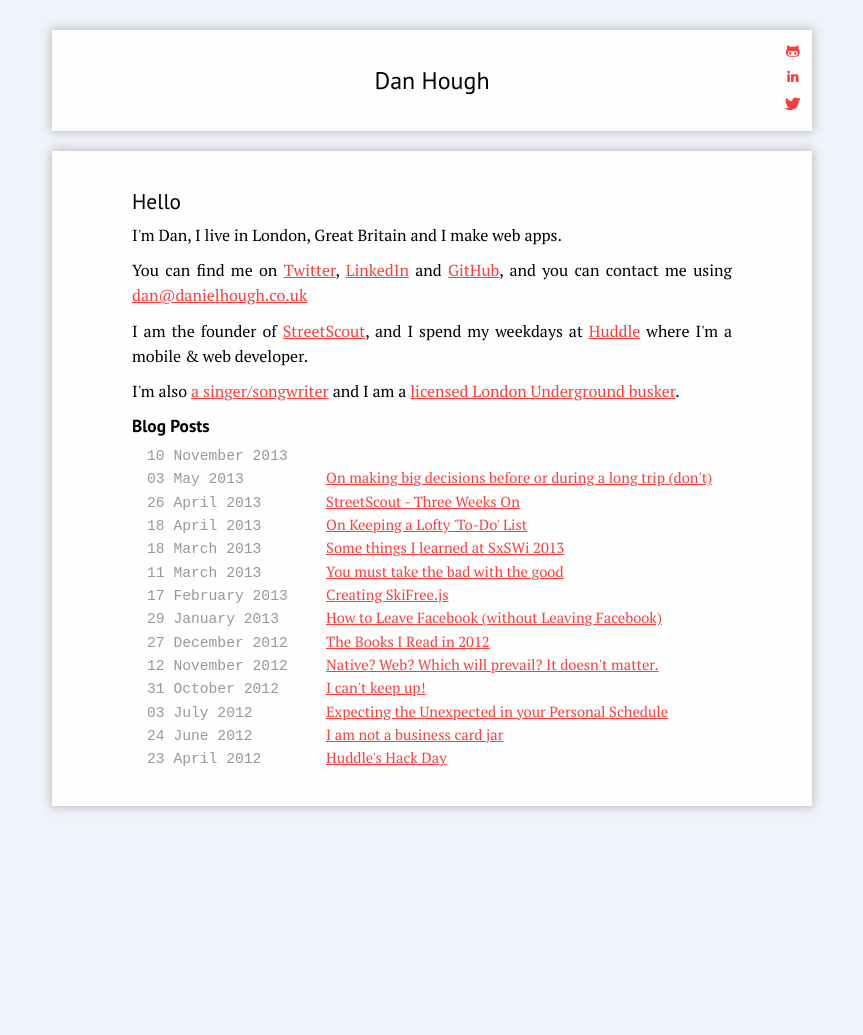
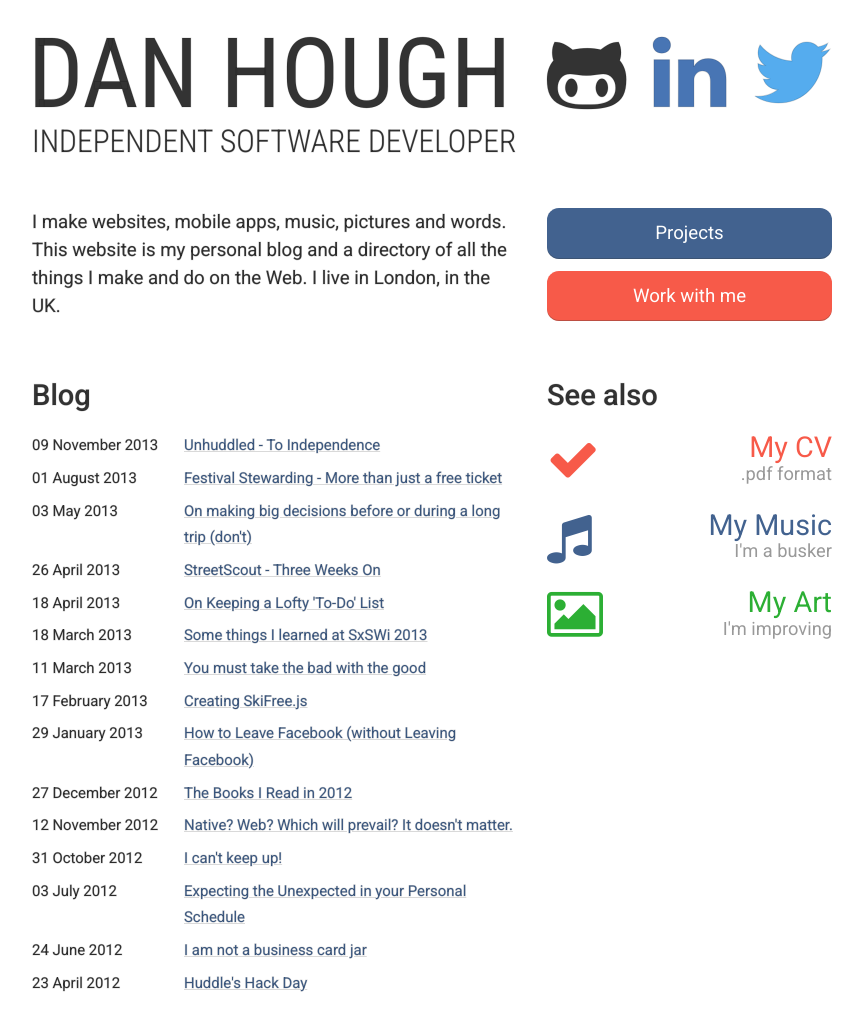
Before and after one commit to basicallydan/danhough.com, a Jekyll site: the page built from index.html, in a window 1280 px wide. Shown: the whole page, without its empty margins (208-1071 px from the left). Built offline with Jekyll 4.4.1, drawn with Linux system fonts in a browser that asks for light colours; before the commit the page ends 900 px from its top, so only the background shows below that.

Commit message:
New layout. New post

```diff
--- a/_layouts/default.html
+++ b/_layouts/default.html
@@ -1,41 +1,35 @@
 <!DOCTYPE html>
 <html xmlns="http://www.w3.org/1999/xhtml" xml:lang="en" lang="en-gb">
 	<head>
-    <meta http-equiv="content-type" content="text/html; charset=utf-8" />
-    <title>{{ page.title }}</title>
+		<meta http-equiv="Content-Type" content="text/html; charset=utf-8">
 		<meta name="author" content="Daniel Hough" />
-    <link href='http://fonts.googleapis.com/css?family=PT+Sans:400,700|PT+Serif:400,700,400italic,700italic' rel='stylesheet' type='text/css'>
-    <link rel="stylesheet" href="/css/main.css" />
-    <link rel="stylesheet" href="/css/font-awesome.min.css" />
-    <script src="/lib/lightbox/js/jquery-1.7.2.min.js"></script>
-    <script src="/lib/lightbox/js/lightbox.js"></script>
-    <link href="/lib/lightbox/css/lightbox.css" rel="stylesheet" />
 		<meta name='viewport' content='width=device-width; initial-scale=1.0;' />
+		<title>{% if page.title %}{{ page.title }} — Dan Hough — Independent Software Developer{% else %}Dan Hough — Independent Software Developer{% endif %}</title>
+		<link href='http://fonts.googleapis.com/css?family=Roboto:400,500|Roboto+Condensed:400,300' rel='stylesheet' type='text/css'>
+		<link rel="stylesheet" type="text/css" href="/scss/main.css">
 	</head>
 
 	<body>
-    <div class="header">
-      <h1 class="title">
-        <a href="/" title="Home">
-          <!-- <img alt="Dan Hough" src="http://danielhough.co.uk/images/dan_hough_logo.png" /> -->
-          Dan Hough
-        </a>
-      </h1>
-      <ul class="links">
-        <li><a href="https://github.com/basicallydan"><i class="icon-github-alt"></i></a></li>
-        <li><a href="http://www.linkedin.com/pub/daniel-hough/14/202/801"><i class="icon-linkedin"></i></a></li>
-        <li><a href="https://twitter.com/basicallydan"><i class="icon-twitter"></i></a></li>
-      </ul>
+		<div class="top-level-full-width header-container">
+			<h1 class="grid__item five-eighths palm--one-half lap--one-half" title="It's prounounced 'Huff'">Dan Hough</h1><!--
+
+	   --><div class="grid__item three-eighths top-navigation-items palm--one-half lap--one-half">
+				<a href="https://github.com/basicallydan" class="nav-github" target="_blank"><i class="fa fa-github-alt"></i></a>
+				<a href="http://www.linkedin.com/pub/daniel-hough/14/202/801" class="nav-linkedin" target="_blank"><i class="fa fa-linkedin"></i></a>
+				<a href="https://twitter.com/basicallydan" class="nav-twitter" target="_blank"><i class="fa fa-twitter"></i></a>
+			</div><!--
+
+		--><h2 class="grid__item five-eighths palm--one-whole lap--one-whole">Independent software developer</h2><!--
+
+		-->{% if page.hide_sub_nav %}{% else %}<div class="sub-navigation-items grid__item three-eighths palm--one-whole lap--one-whole">
+				<a href="/projects" class="button button-projects">Projects</a>
+				<a href="/contact" class="button button-work-with-me">Work with me</a>
+			</div>{% endif %}
 		</div>
-    <div class="container">
-      <div class="body">
+
 		{{ content }}
-      </div>
-      <div class="footer">
-      </div>
-    </div>
+
 		<script type="text/javascript">
-
 			var _gaq = _gaq || [];
 			_gaq.push(['_setAccount', 'UA-2289826-1']);
 			_gaq.push(['_trackPageview']);
@@ -45,20 +39,16 @@
 				ga.src = ('https:' == document.location.protocol ? 'https://ssl' : 'http://www') + '.google-analytics.com/ga.js';
 				var s = document.getElementsByTagName('script')[0]; s.parentNode.insertBefore(ga, s);
 			})();
-
 		</script>
 		<script>
 			// open external links in new window
 			$(document).ready(function() {
-  $("a[href^=http]").each(
-    function(){
+				$("a[href^=http]").each(function(){
 					if(this.href.indexOf(location.hostname) == -1) {
 						$(this).attr('target', '_blank');
 					}
-    }
-  )
+				});
 			});
 		</script>
 	</body>
-
 </html>
--- a/_layouts/post.html
+++ b/_layouts/post.html
@@ -1,6 +1,9 @@
 ---
 layout: default
 ---
+
+<div class="body">
+	<div class="grid__item one-whole">
 		<div id="post">
 
 		<h1 id="top">{{ page.title }}</h1>
@@ -23,3 +26,5 @@ layout: default
 		<noscript>Please enable JavaScript to view the <a href="http://disqus.com/?ref_noscript">comments powered by Disqus.</a></noscript>
 		<a href="http://disqus.com" class="dsq-brlink">blog comments powered by <span class="logo-disqus">Disqus</span></a>
 		</div>
+	</div>
+</div>
--- a/_drafts/unhuddled.md
+++ b/_posts/2013-11-09-unhuddled.md
@@ -1,7 +1,7 @@
 ---
 layout: post
-title: Unhuddled: To Independence
-date_created: 07 November 2013
+title: Unhuddled - To Independence
+date_created: 09 November 2013
 location: London, UK
 ---
 
--- a/index.html
+++ b/index.html
@@ -1,22 +1,48 @@
 ---
 layout: default
+hide_sub_nav: 1
 title: Dan Hough
 ---
 
-<div class="intro">
-  <h1>Hello</h1>
-  <p>I'm Dan, I live in London, Great Britain and I make <strong>web apps</strong>.</p>
-  <p>You can find me on <a href="http://www.twitter.com/basicallydan">Twitter</a>, <a href="http://uk.linkedin.com/pub/daniel-hough/14/202/801">LinkedIn</a> and <a href="http://github.com/basicallydan">GitHub</a>, and you can contact me using <span id="email-address">dan[at]danielhough.co.uk</a>.</p>
-  <p>I am the founder of <a href="https://streetscoutapp.com/">StreetScout</a>, and I spend my weekdays at <a href="http://www.huddle.com">Huddle</a> where I'm a mobile &amp; web developer.</p>
-  <p>I'm also <a href="http://danplusadd.co.uk">a singer/songwriter</a> and I am a <a href="http://danplusadd.co.uk/blog/going-underground/">licensed London Underground busker</a>.</a>
+
+<div class="hero">
+	<div class="grid__item five-eighths palm--one-whole lap--one-whole intro">I make websites, mobile apps, music, pictures and words. This website is my personal blog and a directory of all the things I make and do on the Web. I live in London, in the UK.</div><!--
+
+	--><div class="grid__item three-eighths palm--one-whole lap--one-whole">
+		<a href="/projects" class="button button-projects">Projects</a>
+		<a href="/contact" class="button button-work-with-me">Work with me</a>
+	</div>
 </div>
 
-<h2>Blog Posts</h2>
-<ul id="post-list">
-  {% for post in site.posts %}
-  <li class="post-list-item"><span class="published-date">{{ post.date | date: "%d %B %Y" }}</span> <a href="{{ post.url }}">{{ post.title }}</a></li>
-  {% endfor %}
-</ul>
+<div class="body">
+	<div class="grid__item five-eighths palm--one-whole lap--one-whole">
+		<h2>Blog</h2>
+		<ul class="post-list">
+			{% for post in site.posts %}
+			<li class="post-list-item">
+				<span class="published-date">{{ post.date | date: "%d %B %Y" }}</span> <a href="{{ post.url }}">{{ post.title }}</a></li>
+			{% endfor %}
+		</ul>
+	</div><!--
+
+	--><div class="grid__item three-eighths palm--one-whole lap--one-whole">
+		<h2>See also</h2>
+		<ul class="see-also-list">
+			<li class="see-also-list-item see-cv"><a href="/dan-hough-developer-cv-latest.pdf">
+				<i class="fa fa-check icon"></i><span class="title">My CV</span><!--
+				--><span class="subtitle">.pdf format</span>
+			</a></li>
+			<li class="see-also-list-item see-music"><a href="https://danplusadd.co.uk">
+				<i class="fa fa-music icon"></i><span class="title">My Music</span><!--
+				--><span class="subtitle">I'm a busker</span>
+			</a></li>
+			<li class="see-also-list-item see-art"><a href="http://danhough.deviantart.com/">
+				<i class="fa fa-picture-o icon"></i><span class="title">My Art</span><!--
+				--><span class="subtitle">I'm improving</span>
+			</a></li>
+		</ul>
+	</div>
+</div>
 
 <script type="text/javascript">
 $(document).ready(function() {
--- a/scss/main.css
+++ b/scss/main.css
@@ -2446,7 +2446,7 @@ body {
   -webkit-text-stroke: 1px rgba(0, 0, 0, 0.15); }
 
 h1 {
-  font-size: 5.2em;
+  font-size: 1.7em;
   font-weight: 500; }
   @media only screen and (max-width: 480px) {
     h1 {
@@ -2477,9 +2477,11 @@ a:visited {
   font-family: 'Roboto Condensed', sans-serif;
   margin: 0;
   line-height: 100px;
-  text-indent: -4px; }
+  text-indent: -4px;
+  font-size: 5.2em; }
   @media only screen and (max-width: 480px) {
     .header-container h1 {
+      font-size: 1.4em;
       text-indent: 0;
       line-height: 1; } }
 .header-container h2 {
--- a/scss/main.scss
+++ b/scss/main.scss
@@ -37,7 +37,7 @@ body {
 }
 
 h1 {
-	font-size:5.2em;
+	font-size:1.7em;
 	font-weight:500;
 	@include grid-media-query('palm') {
 		font-size:1.4em;
@@ -77,7 +77,9 @@ a:visited {
 		margin:0;
 		line-height:100px;
 		text-indent:-4px;
+		font-size:5.2em;
 		@include grid-media-query('palm') {
+			font-size:1.4em;
 			text-indent:0;
 			line-height:1;
 		}
```
Also changed, not shown: _posts/2013-08-01-festival-stewarding.md (+8 -8 lines). Lines whose indentation alone changed are shown as unchanged.
